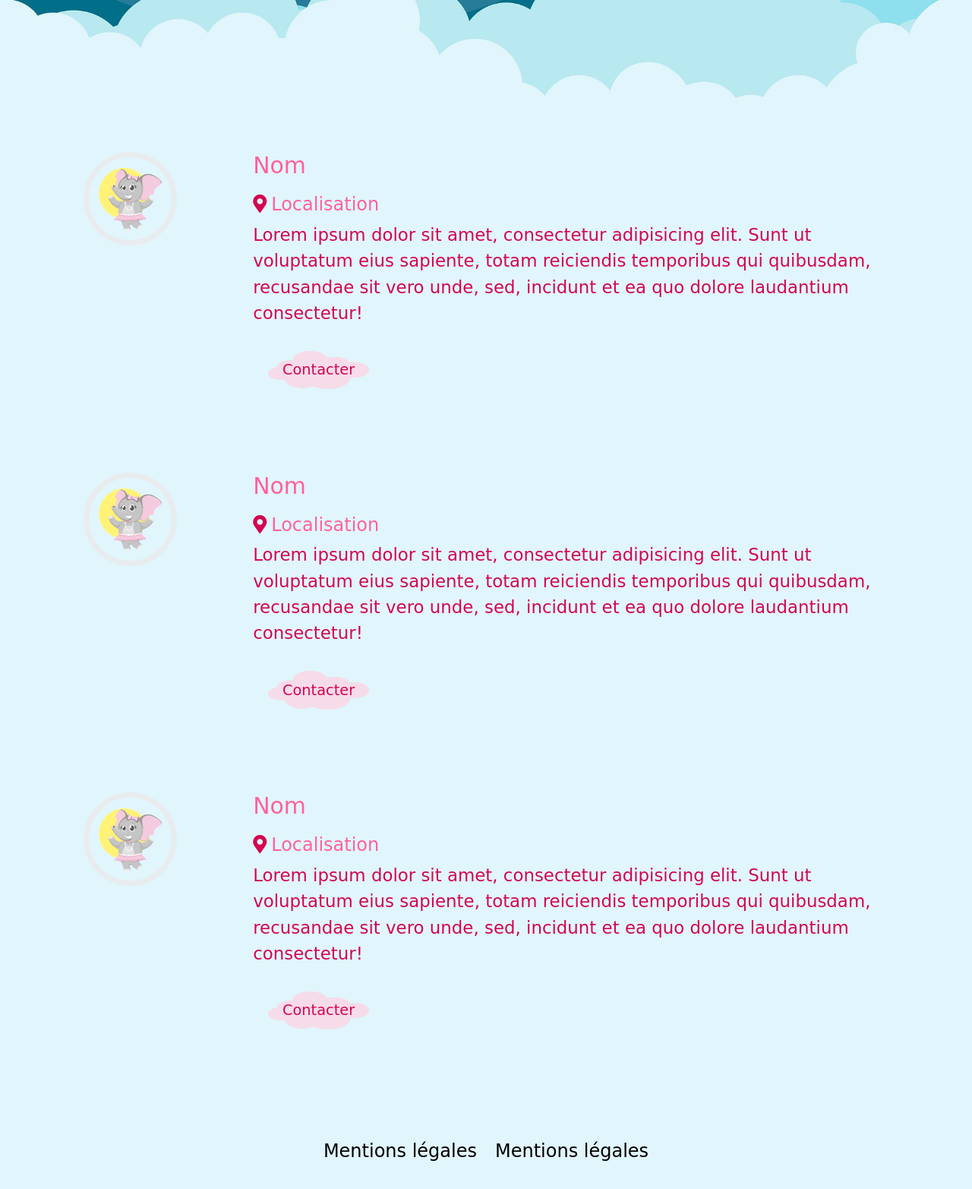
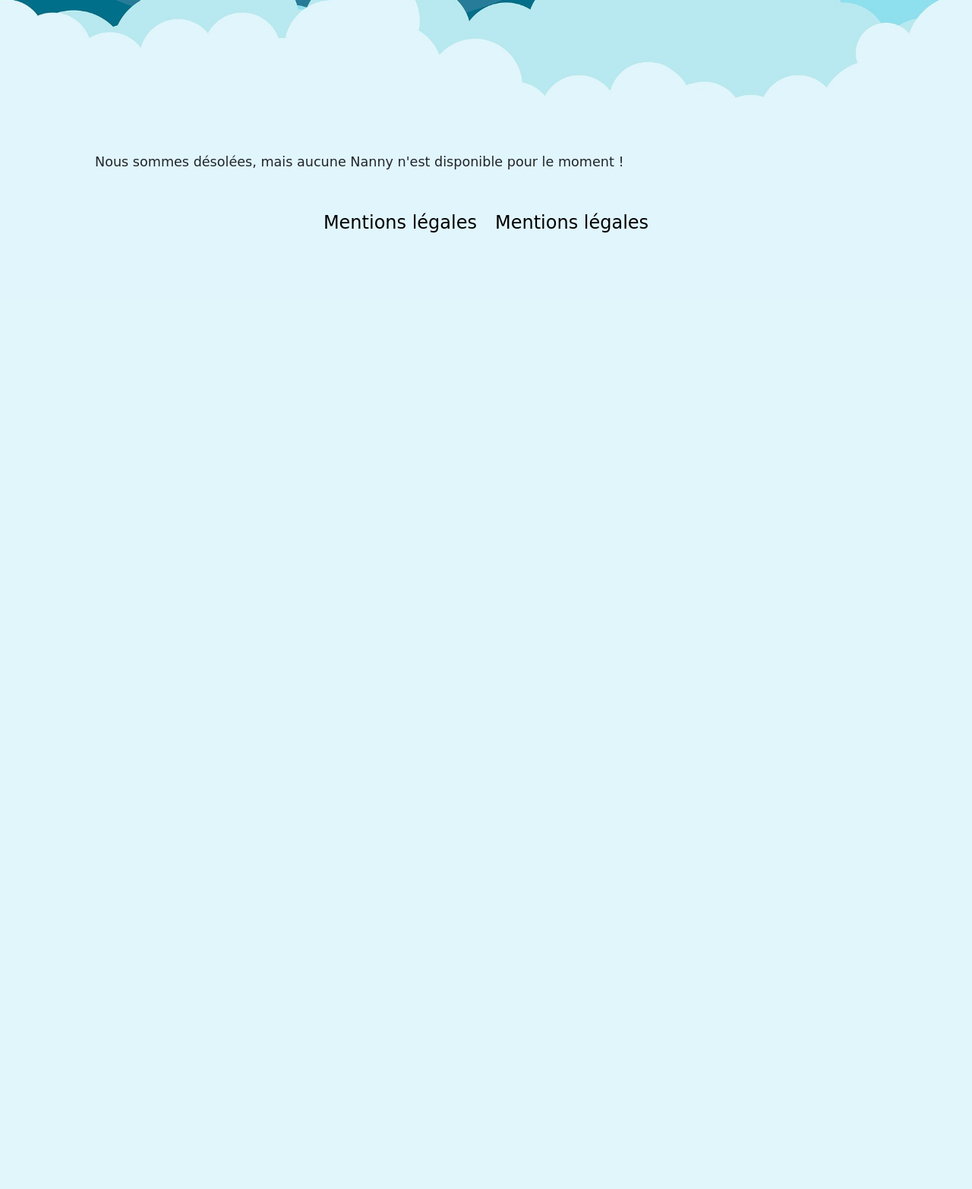
Before and after one commit to lauradelhougne/projet5, a Symfony app: template templates/app/nannyList.html.twig in a window 1280 px wide. Shown: the part 405-1970 px from the top of the page at 76% size. After the commit the page ends 711 px from the top, so only its background shows below. Run offline with Twig, Linux system fonts and the light colour scheme; the template is opened without the code that fills it, so the values that code supplies are empty; some libraries are stand-ins or nearby versions; some web fonts are replaced.

Commit message:
Recovery and display of the list of nannies in the view

```diff
--- a/src/Controller/AppController.php
+++ b/src/Controller/AppController.php
@@ -2,6 +2,8 @@
 
 namespace App\Controller;
 
+use App\Repository\NannyRepository;
+use App\Entity\Nanny;
 use Symfony\Bundle\FrameworkBundle\Controller\AbstractController;
 use Symfony\Component\Routing\Annotation\Route;
 
@@ -32,8 +34,10 @@ class AppController extends AbstractController
      */
     public function nannyList()
     {
+        $em = $this->getDoctrine()->getManager();
+        $listNanny = $em->getRepository(Nanny::class)->findAll();
         return $this->render('app/nannyList.html.twig', [
-            'controller_name' => 'AppController',
+            'listNanny' => $listNanny,
         ]);
     }
 
--- a/templates/app/nannyList.html.twig
+++ b/templates/app/nannyList.html.twig
@@ -49,6 +49,8 @@
             <div class="row">
                 <div class="col-lg-12">
                     <ul>
+                        {% if listNanny is not empty %}
+                            {% for nanny in listNanny %}
                                 <li class="timeline-inverted">
                                     <div class="row align-items">
                                         <div class="timeline-image ">
@@ -56,56 +58,20 @@
                                         </div>
                                         <div class="timeline-panel ">
                                             <div class="timeline-heading">
-                                        <h4 class="name">Nom</h4>
-                                        <h4><i class="fas fa-map-marker-alt"></i>Localisation</h4>
+                                                <h4 class="name">{{ nanny.firstName }} {{ nanny.lastName }}</h4>
+                                                <h4><i class="fas fa-map-marker-alt"></i>{{ nanny.city }}</h4>
                                             </div>
                                             <div class="timeline-body">
-                                        <p class="text-muted">Lorem ipsum dolor sit amet, consectetur adipisicing elit. Sunt ut voluptatum eius sapiente, totam reiciendis temporibus qui quibusdam, recusandae sit vero unde, sed, incidunt et ea quo dolore laudantium consectetur!</p>
+                                                <p class="text-muted">{{ nanny.description }}</p>
                                                 <a href="" class="contactButton">Contacter</a>
                                             </div>
                                         </div>
                                     </div>
                                 </li>
-                        <li class="timeline-inverted">
-                            <div class="row align-items">
-                                <div class="timeline-image ">
-                                    <img class="rounded-circle img-fluid" src="{{ asset('img/nounou.png') }}" alt="">
-                                </div>
-                                <div class="timeline-panel ">
-                                    <div class="timeline-heading">
-                                        <h4 class="name">Nom</h4>
-                                        <h4><i class="fas fa-map-marker-alt"></i>Localisation</h4>
-                                    </div>
-                                    <div class="timeline-body">
-                                        <p class="text-muted">Lorem ipsum dolor sit amet, consectetur adipisicing elit. Sunt ut voluptatum eius sapiente, totam reiciendis temporibus qui quibusdam, recusandae sit vero unde, sed, incidunt et ea quo dolore laudantium consectetur!</p>
-                                        <a href="" class="contactButton">Contacter</a>
-                                    </div>
-                                </div>
-
-                            </div>
-                        </li>
-                        <li class="timeline-inverted">
-                            <div class="row align-items">
-                                <div class="timeline-image ">
-                                    <img class="rounded-circle img-fluid" src="{{ asset('img/nounou.png') }}" alt="">
-                                </div>
-                                <div class="timeline-panel ">
-                                    <div class="timeline-heading">
-                                        <h4 class="name">Nom</h4>
-                                        <h4><i class="fas fa-map-marker-alt"></i>Localisation</h4>
-                                    </div>
-                                    <div class="timeline-body">
-                                        <p class="text-muted">Lorem ipsum dolor sit amet, consectetur adipisicing elit. Sunt ut voluptatum eius sapiente, totam reiciendis temporibus qui quibusdam, recusandae sit vero unde, sed, incidunt et ea quo dolore laudantium consectetur!</p>
-                                        <a href="" class="contactButton">Contacter</a>
-                                    </div>
-
-
-                                </div>
-
-                            </div>
-
-                        </li>
-
+                            {% endfor %}
+                        {% else %}
+                            <p>Nous sommes désolées, mais aucune Nanny n'est disponible pour le moment !</p>
+                        {% endif %}
                     </ul>
                 </div>
             </div>
```
Lines whose indentation alone changed are shown as unchanged.
